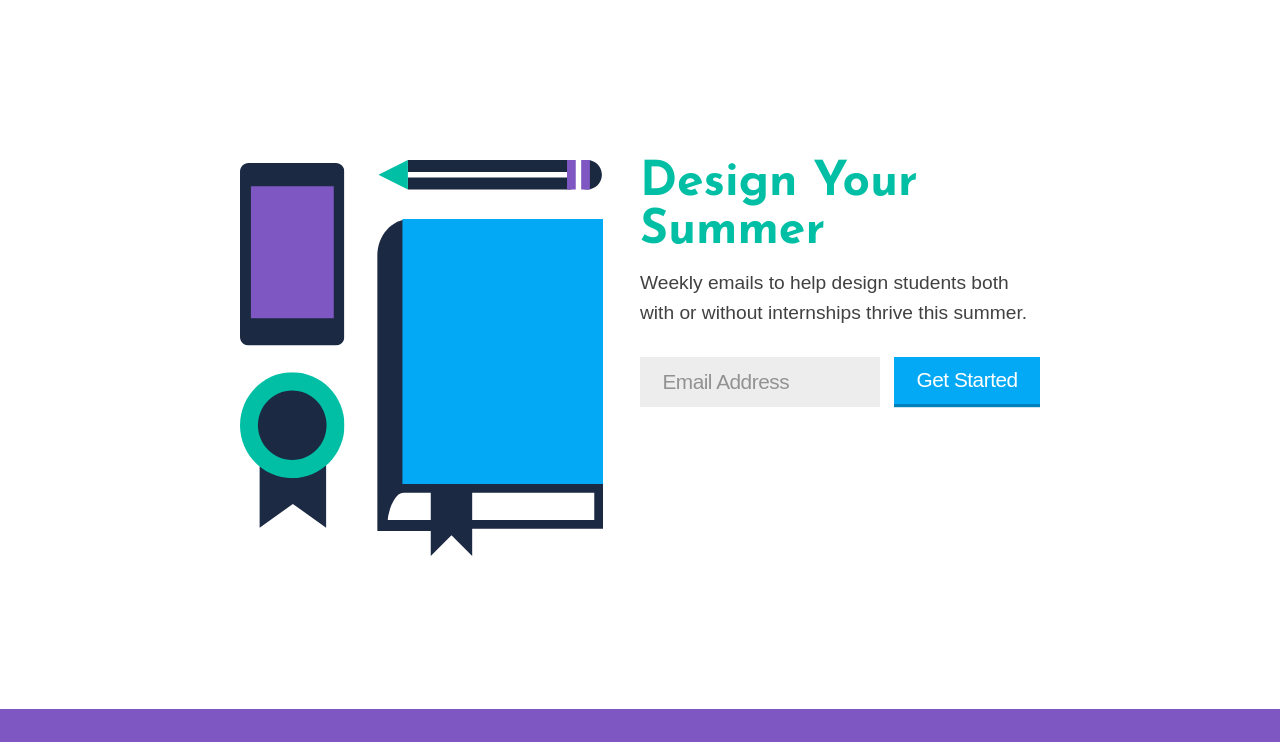
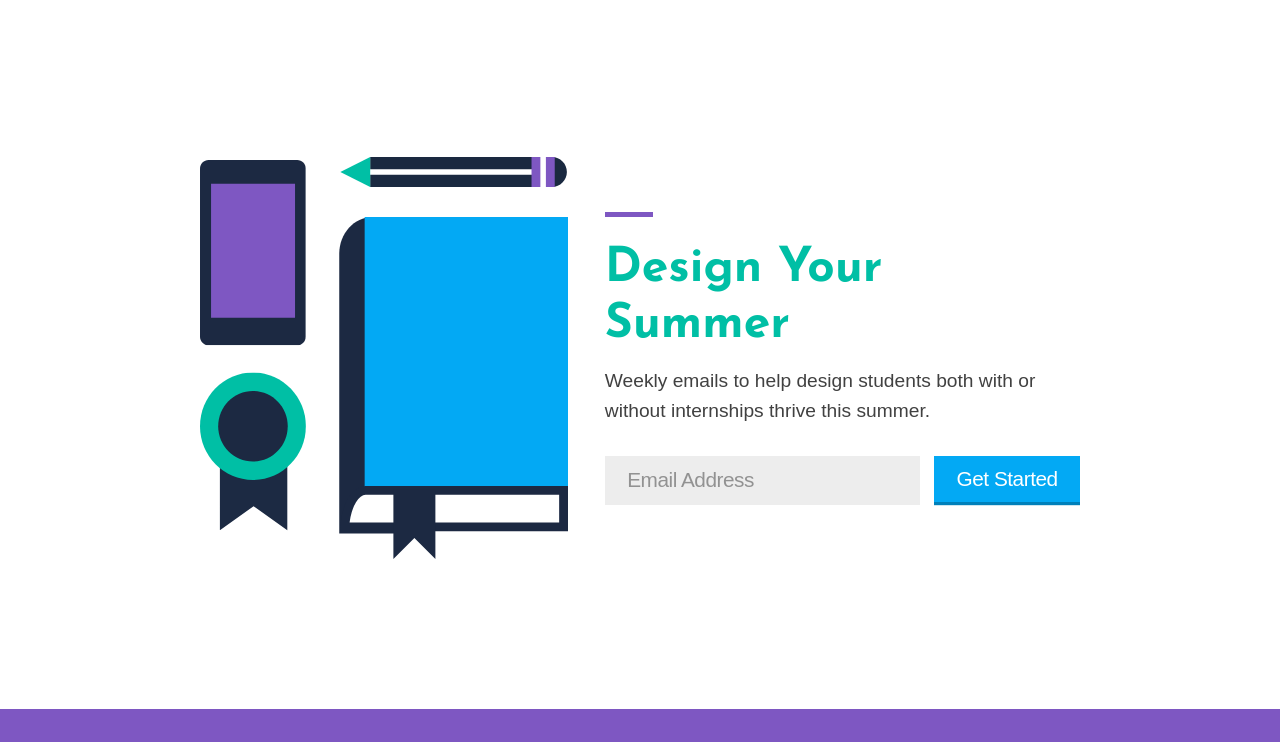
Before and after one commit to designatucsd/summer, a plain HTML site: page index.html in a window 1280 px wide. Shown: the top 742 px of the page. Drawn offline with nearby package versions, Linux system fonts and the light colour scheme; a web font is replaced by a local one.

Commit message:
Add line, update alignment

```diff
--- a/index.html
+++ b/index.html
@@ -33,7 +33,8 @@
             <img src="images/tools-desktop.svg">
           </div>
           <div class="text">
-            <h1>Design Your Summer</h1>
+            <div class="purple-line"></div>
+            <h1>Design <span class="header-break"><br></span>Your Summer</h1>
             <p>Weekly emails to help design students both
               with or without internships thrive this summer.</p>
             <form class="fields"  action="https://designatucsd.us12.list-manage.com/subscribe/post?u=1caddb4f3fced9b54c0fe1984&amp;id=536b4c9fa4" method="post" id="mc-embedded-subscribe-form" name="mc-embedded-subscribe-form" class="validate" target="_blank" novalidate>
--- a/styles/_breakpoints.scss
+++ b/styles/_breakpoints.scss
@@ -1,17 +1,9 @@
-@mixin xs-up {
-  @media (min-width: $xs-screen) {
-    @content;
-  }
-}
-
-// Small devices (landscape phones, 600px and up)
 @mixin sm-up {
   @media (min-width: $sm-screen) {
     @content;
   }
 }
 
-// Medium devices (tablets, 840px and up)
 @mixin md-up {
   @media (min-width: $md-screen) {
     @content;
--- a/styles/_variables.scss
+++ b/styles/_variables.scss
@@ -1,4 +1,3 @@
-$xs-screen: 480px;
 $sm-screen: 600px;
 $md-screen: 840px;
 
--- a/styles/main.scss
+++ b/styles/main.scss
@@ -16,17 +16,28 @@ h1 {
   color: $green;
   font-size: 2.3rem;
   margin-bottom: 0.8rem;
+  line-height: 2.8rem;
   @include sm-up {
     font-size: 3rem;
+    line-height: 3.5rem;
+  }
+}
+
+.header-break {
+  @include sm-up {
+    display: none;
   }
 }
 
 p {
   font-size: 1rem;
   line-height: 1.6rem;
+  padding-right: 16vw;
   @include sm-up {
+    width: auto;
     font-size: 1.2rem;
     line-height: 1.9rem;
+    padding-right: 0;
   }
 }
 
@@ -48,7 +59,7 @@ p {
 
 .img-mobile {
   img {
-    width: 100%;
+    width: 78%;
   }
   padding-top: 2.3rem;
   @include sm-up {
@@ -62,19 +73,32 @@ p {
     display: inline;
     padding-right: 2.3rem;
     img {
-      width: 100%;
+      width: 30vw;
+      max-width: 23rem;
     }
+  }
+}
+
+.purple-line {
+  height: .35rem;
+  width: 3rem;
+  background-color: $purple;
+  margin-bottom: 1rem;
+  @include sm-up {
+    margin-bottom: 1.5rem;
   }
 }
 
 .blurb {
   margin: 3rem 0 2.5rem;
   width: 100%;
-  max-width: 50rem;
+  max-width: 55rem;
   @include sm-up {
     margin: 4rem 0 3.5rem;
     display: grid;
     grid-template-columns: 1fr 1fr;
+    display: flex;
+    align-items: center;
   }
 }
 
```
Also changed, not shown: styles/main.css.
